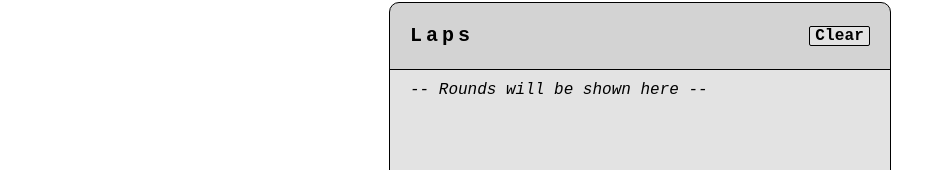
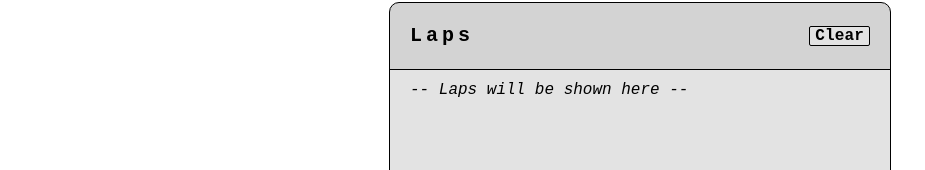
Before and after one commit to SEPOTOM/time-app, a React (Vite) app: page /stopwatch in a window 1280 px wide. Shown: the part 440-610 px from the top of the page, without its empty margins (0-925 px from the left). Built offline with nearby package versions, Linux system fonts and the light colour scheme.

Commit message:
refactor: replace round(s) with laps(s) in Console component

```diff
--- a/src/components/Console/Console.tsx
+++ b/src/components/Console/Console.tsx
@@ -19,9 +19,7 @@ const Console = ({ lapsTimes, onClear }: Props) => {
         {hasLaps(lapsTimes) ? (
           <ConsoleLists lapsTimes={lapsTimes} />
         ) : (
-          <p className="console__placeholder">
-            -- Rounds will be shown here --
-          </p>
+          <p className="console__placeholder">-- Laps will be shown here --</p>
         )}
       </div>
     </div>
--- a/src/components/Console/ConsoleList.tsx
+++ b/src/components/Console/ConsoleList.tsx
@@ -21,7 +21,7 @@ const ConsoleList = ({ lapsTimes, lapsTime, index }: ListProps) => {
           .map((lapTime, lapTimeIndex) => {
             return (
               <li className="console__item" key={`list-item-${lapTimeIndex}`}>
-                {formatIndex(lapTimeIndex + 1)} Round -- {lapTime}
+                {formatIndex(lapTimeIndex + 1)} Lap -- {lapTime}
               </li>
             );
           })
```
